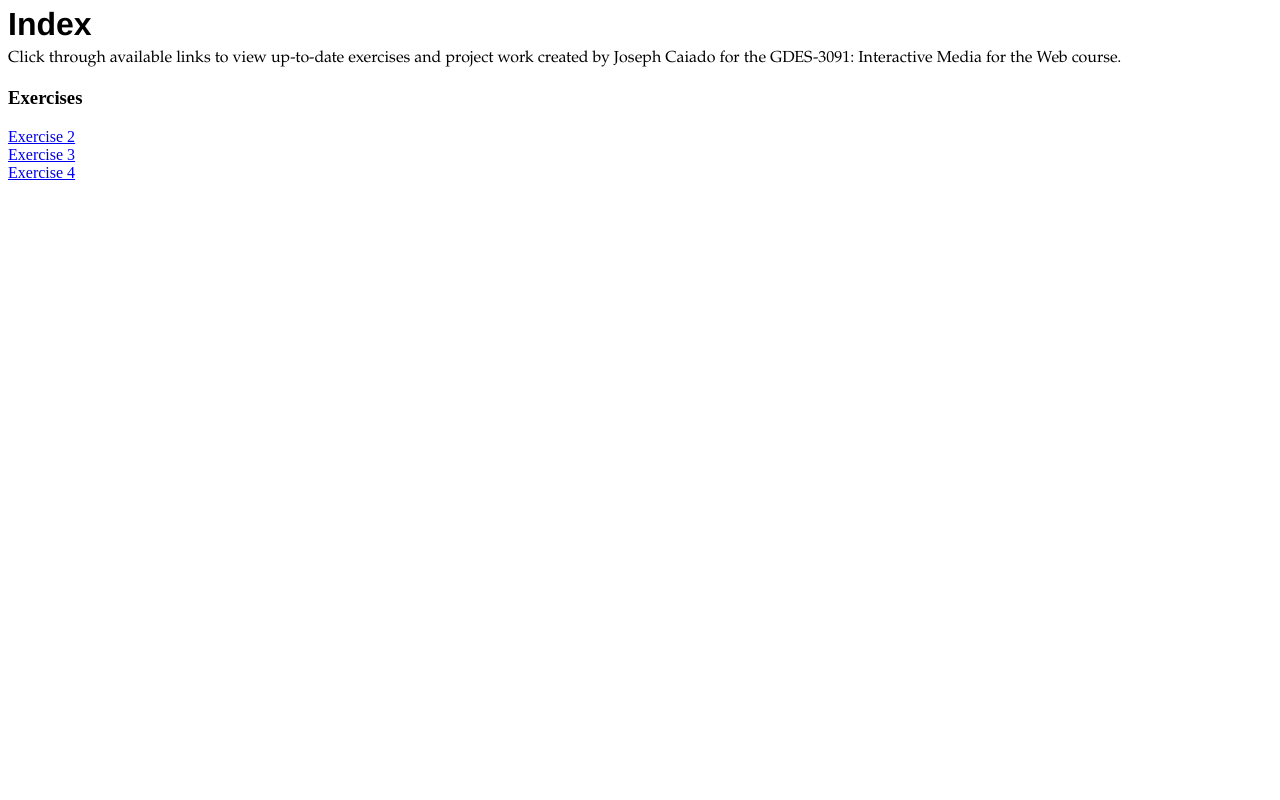
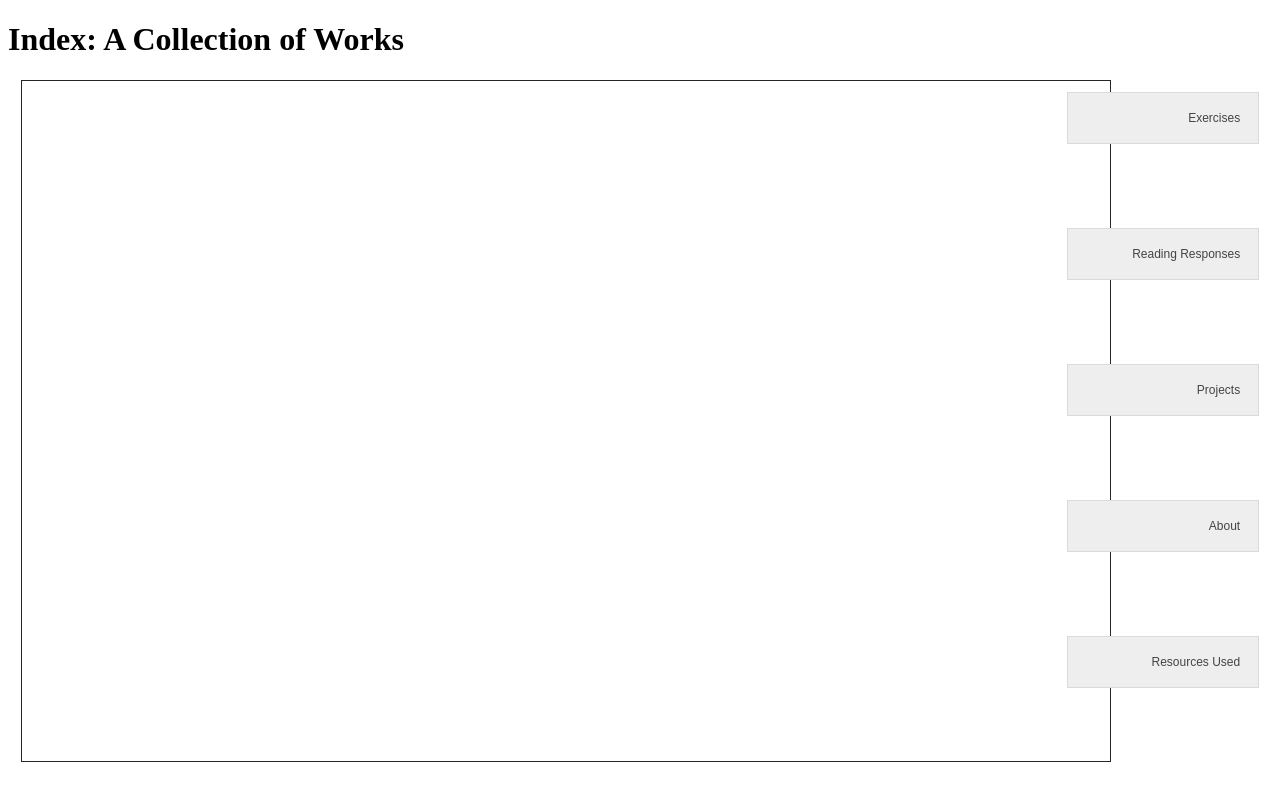
Before and after one commit to jocaiado/GDES-3091-JCaiado, a plain HTML site: page index.html in a window 1280 px wide. Drawn offline with Linux system fonts and the light colour scheme; files that its build step writes are made by us from their sources.

Commit message:
reading responses edit and upload

```diff
--- a/index.html
+++ b/index.html
@@ -4,19 +4,50 @@
 	<head>
 		<meta charset="utf-8">
 		<meta name="viewport" content="width=device-width, initial-scale=1">
-		<link rel="stylesheet" type="text/css" href="exercise2.css">
+		<link rel="stylesheet" type="text/css" href="indexStyle.css">
 		<title>INDEX, Caiado</title>
 	</head>
 
 	<body>
-		<h1>Index</h1>
+		<h1>Index: A Collection of Works</h1>
 
-		<p>Click through available links to view up-to-date exercises and project work created by Joseph Caiado for the GDES-3091: Interactive Media for the Web course.</p>
+		<div class="nav">
+			<button class="accordion">Exercises</button>
+			<div class="panel">
+				<a href="">Exercise 1</a>
+				<a href="">Exercise 2</a>
+				<a href="">3</a>
+				<a href="">4</a>
+				<a href="">5</a>
+				<a href="">6</a>
+			</div>
+			<button class="accordion">Reading Responses</button>
+			<button class="accordion">Projects</button>
+			<button class="accordion">About</button>
+			<button class="accordion">Resources Used</button>
+		</div>
 
-		<h3>Exercises</h3>
+		<div class="main-container">
 
-		<a href="https://jocaiado.github.io/exercises/e2/Exercise-2.html">Exercise 2</a> <br>
-		<a href="https://jocaiado.github.io/exercises/e3/Exercise-3.html">Exercise 3</a> <br>
-		<a href="https://jocaiado.github.io/exercises/e4/Exercise-4.html">Exercise 4</a> <br>
+		</div>
+
+		<script>
+
+		var acc = document.getElementsByClassName("accordion");
+		var i;
+
+		for (i = 0; i < acc.length; i++) {
+		  acc[i].addEventListener("click", function() {
+		    this.classList.toggle("active");
+		    var panel = this.nextElementSibling;
+		    if (panel.style.maxHeight) {
+		      panel.style.maxHeight = null;
+		    } else {
+		      panel.style.maxHeight = panel.scrollHeight + "px";
+		    }
+		  });
+		}
+
+		</script>
 	</body>
 </html>
--- /dev/null
+++ b/indexStyle.css
@@ -0,0 +1,61 @@
+
+:root {
+	--viewport: 90vh;
+}
+
+* {
+	/*margin: auto;*/
+	padding: 0;
+}
+
+body {
+	overflow: hidden;
+}
+
+a {
+	display: block;
+	background-color: transparent;
+}
+
+.nav {
+	display: inline-block;
+	float: right;
+	width: 15vw;
+	height: var(--viewport);
+	/*margin-top: 3vh;*/
+	margin-right: 1vw;
+}
+
+.accordion {
+	width: 100%;
+	border: 1px solid #dadada;
+  	outline: none;
+  	margin:  1.5vh 0 calc(var(--viewport) / 10) 0;
+  	background-color: #eee;
+  	color: #444;
+  	cursor: pointer;
+  	padding: 18px;
+  	text-align: right;
+  	font-size: 12px;
+  	transition: 0.4s;
+}
+
+.active, .accordion:hover {
+  	background-color: #ccc;
+}
+
+.panel {
+  	padding: 0 18px;
+  	background-color: white;
+  	max-height: 0;
+  	overflow: hidden;
+  	transition: max-height 0.2s ease-out;
+}
+
+.main-container {
+	width: 85vw;
+	height: 85vh;
+	border: 1px solid #252525;
+	margin-left: 1vw;
+	margin-top: ;
+}
```
Also changed, not shown: reading-responses/rr1/Reading-Response-1.html (+4 -1 lines), reading-responses/rr2/Reading-Response-2.html (+4 -1 lines), reading-responses/rr3/Reading-Response-3.html (+4 -1 lines), reading-responses/rr4/Reading-Response-4.html (+3 -1 lines), reading-responses/rr5/Reading-Response-5.html (added, +43 -0 lines).
